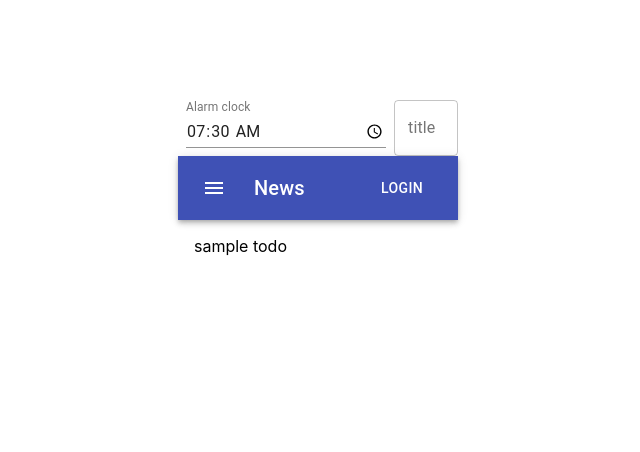
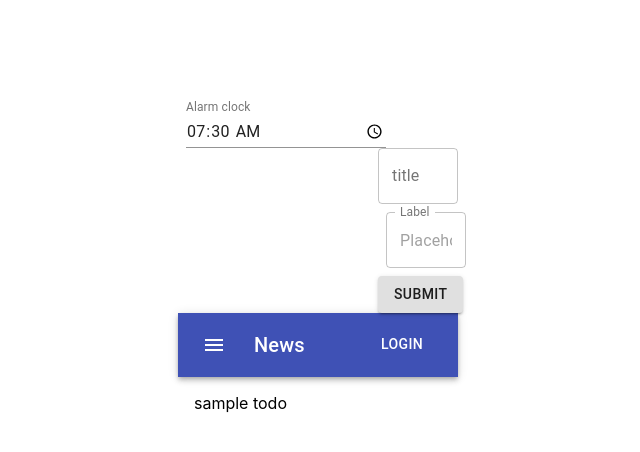
Before and after one commit to yutech941/ToDoList, a React (Create React App) app: page / in a window 1280 px wide. Shown: the top 452 px of the page, without its empty margins (322-962 px from the left). Built offline with nearby package versions, Linux system fonts and the light colour scheme.

Commit message:
no message

```diff
--- a/src/components/App.js
+++ b/src/components/App.js
@@ -41,13 +41,9 @@ export default class App extends React.Component {
             margin: "100px 500px 0 500px",
           }}
         >
-          <div
-            style={{
-              display: "flex",
-            }}
-          >
-            <TimeCreator />
+          <TimeCreator />
 
+          <div style={{ marginLeft: "200px" }}>
             <TodoCreator callBackAddTask={this.callBackAddTask} />
           </div>
 
--- a/src/components/TodoCreator.js
+++ b/src/components/TodoCreator.js
@@ -1,5 +1,6 @@
 import React from "react";
 import TextField from "@material-ui/core/TextField";
+import Button from "@material-ui/core/Button";
 
 export default class TodoCreator extends React.Component {
   constructor(props) {
@@ -30,6 +31,7 @@ export default class TodoCreator extends React.Component {
 
   render() {
     return (
+      <div>
         <TextField
           id="outlined-basic"
           label="title"
@@ -38,6 +40,22 @@ export default class TodoCreator extends React.Component {
           onChange={this.handleChange}
           onKeyUp={this.handleKeyUp}
         />
+
+        <TextField
+          id="outlined-full-width"
+          label="Label"
+          style={{ margin: 8 }}
+          placeholder="Placeholder"
+          fullWidth
+          margin="normal"
+          InputLabelProps={{
+            shrink: true,
+          }}
+          variant="outlined"
+        />
+
+        <Button variant="contained">Submit</Button>
+      </div>
     );
   }
 }
```
Lines whose indentation alone changed are shown as unchanged.
